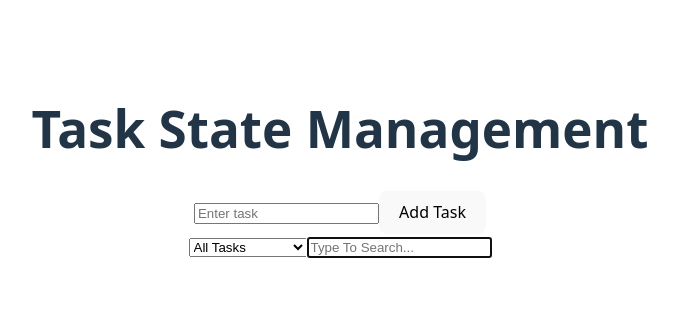
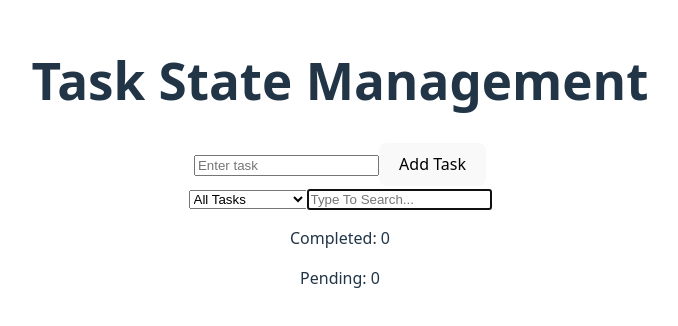
Before and after one commit to Satyamkumar030303/Task-State-Management_inzit, a React (Vite) app: page / in a window 1280 px wide. Shown: the part 238-564 px from the top of the page, without its empty margins (300-978 px from the left). Built offline with nearby package versions, Linux system fonts and the light colour scheme.

Commit message:
Phase 6: Add completed and pending task counters using useMemo

```diff
--- a/src/App.jsx
+++ b/src/App.jsx
@@ -53,6 +53,13 @@ function App() {
     [tasks, filter, debouncedSearch]
 
   );
+  const completedCount= useMemo(()=>{
+    return tasks.filter((task)=> task.completed).length;
+  }, [tasks]);
+
+  const pendingCount= useMemo(()=>{
+    return tasks.filter((task)=> !task.completed).length;
+  }, [tasks]);
 
   const addTask=()=>{
     if(input.trim()==="")return;
@@ -119,6 +126,10 @@ function App() {
         onChange={(e)=> setSearch(e.target.value)}
         ></input>
       </div>
+      <div className="task-stats">
+        <p> Completed: {completedCount}</p>
+        <p> Pending: {pendingCount}</p>
+      </div>
       <div className="task-list">
           {filteredTasks.map(task => (
             <TaskItem
```
